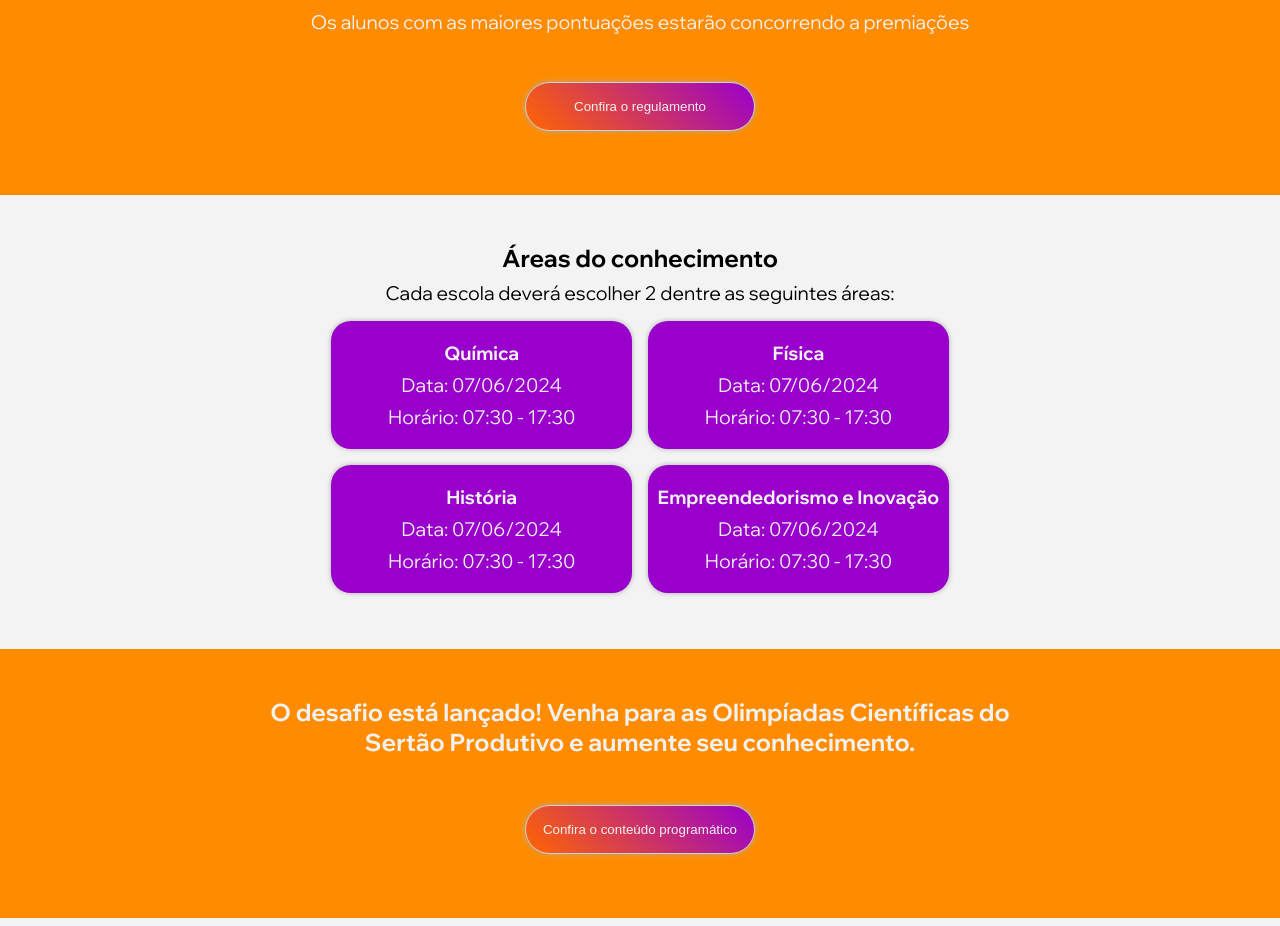
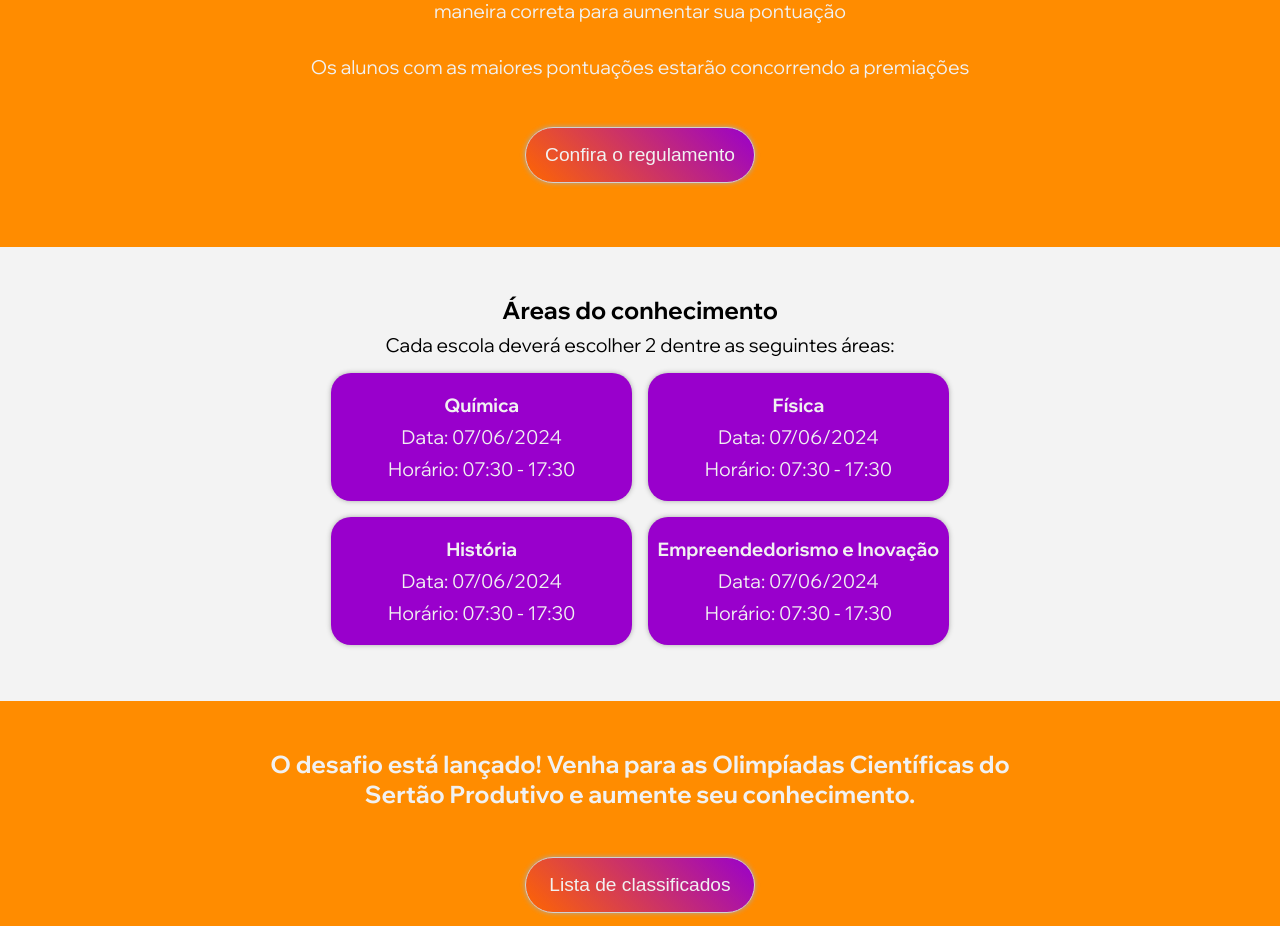
Before and after one commit to pedroluca/olimpiadas-cientificas, a React (Vite) app: page / in a window 1280 px wide. Shown: the part 1871-2797 px from the top of the page. Built offline with nearby package versions, Linux system fonts and the light colour scheme; no server answers.

Commit message:
feat: add classified students list to the home page, fix BotaoPrincipal font size

```diff
--- a/src/components/BotaoPrincipal/styles.css
+++ b/src/components/BotaoPrincipal/styles.css
@@ -11,6 +11,7 @@
   box-shadow: 0px 0px 5px 0px #a9a9a9;
   transition: ease-in-out .5s;
   background: linear-gradient(45deg, rgba(255,102,0,1) 0%, rgba(153,0,204,1) 100%);
+  font-size: 1.2rem;
 }
 
 .btn-wd-md {
--- a/src/components/OlimpiadaCard/OlimpiadaCard.jsx
+++ b/src/components/OlimpiadaCard/OlimpiadaCard.jsx
@@ -44,43 +44,12 @@ export function OlimpiadaCard(props) {
     fetchData()
   },[props.id])
 
-  // const btnClick = () => {
-  //   const start = async () => {
-  //     let requisicao = {
-  //       method: 'POST',
-  //       headers: {
-  //         'Content-Type' : 'application/json',
-  //         'Authorization' : `Bearer ${localStorage.getItem('token')}`
-  //       },
-  //       body: JSON.stringify({
-  //         'usuario': JSON.parse(localStorage.getItem('user')).usuario,
-  //         'id_area': props.id
-  //       })
-  //     }
-
-  //     try {
-  //       setIsLoading(true)
-  //       const response = await fetch(`${import.meta.env.VITE_API_URL}/api/aluno/prova/iniciar_prova`, requisicao)
-  //       const data = await response.json()
-  //       if (!response.ok) {
-  //         let error = data.msg
-  //         throw new Error(`HTTP error! status: ${response.status} | error: ${error}`)
-  //       }
-  //     } catch (error) {
-  //       console.error('Houve um erro ao enviar a requisição:', error)
-  //     } finally {
-  //       setIsLoading(false)
-  //     }
-  //   }
-  //   start()
-  //   navigate(`/aluno/olimpiada/${props.id}`)
-  // }
-
   return (
     <div className={"olimpiada " + props.classe}>
       <h3>{props.area}</h3>
       <p>Data: 07/06/2024</p>
       <p>Horário: 07:30 - 17:30</p>
+      { props.isCompleted && <h3>Resultado:000/100 </h3>}
       { props.isAluno && <BotaoPrincipal classe='disabled btn-md-olimpiada' disabled={true}>{ isLoading ? <div className="spinner"></div> : 'Encerrado' }</BotaoPrincipal> }
     </div>
   )
@@ -91,4 +60,5 @@ OlimpiadaCard.propTypes = {
   id: PropTypes.string,
   classe: PropTypes.string,
   isAluno: PropTypes.bool,
+  isCompleted: PropTypes.bool
 }
--- a/src/pages/Home/Home.jsx
+++ b/src/pages/Home/Home.jsx
@@ -8,24 +8,11 @@ import { Footer } from '../../components/Footer/Footer'
 import { BotaoPrincipal } from '../../components/BotaoPrincipal/BotaoPrincipal'
 import { OlimpiadaCard } from '../../components/OlimpiadaCard/OlimpiadaCard'
 import { ChevronsDown } from 'lucide-react'
-import { Atom, Magnet, BookMarked, LineChart } from 'lucide-react'
 
 export function Home() {
-  const openPDF = (e) => {
-    e.preventDefault()
+  const openPDF = (fileUrl) => {
     let link = document.createElement('a')
-    link.href = './assets/files/regulamento-ofc.pdf'
-    link.target = '_blank'
-    link.rel = 'noopener noreferrer'
-    document.body.appendChild(link)
-    link.click()
-    document.body.removeChild(link)
-  }
-
-  const openPDF2 = (e) => {
-    e.preventDefault()
-    let link = document.createElement('a')
-    link.href = './assets/files/conteudo_programatico.pdf'
+    link.href = `./assets/files/${fileUrl}`
     link.target = '_blank'
     link.rel = 'noopener noreferrer'
     document.body.appendChild(link)
@@ -36,11 +23,12 @@ export function Home() {
   return (
     <div className='container'>
       <section className='sessao-img'>
-        <img src={ImgBack} alt="Logo do evento I Olimpíadas Científicas" />
+        <img src={ImgBack} alt="Logo do evento I Olimpíadas Científicas, contendo fundo branco, um desenho de um cérebro e o nome do evento nas cores tema." />
         <ChevronsDown className='icone-home' />
       </section>
       <section className="container sessao-texto primeira-sessao">
-        <BotaoPrincipal type="button" classe="btn-wd-md" btnClick={openPDF2}>Confira o conteúdo programático</BotaoPrincipal>
+        <h2>Saiu a lista de classificados para a 2ª fase!! Confira no link abaixo:</h2>
+        <BotaoPrincipal type="button" classe="btn-wd-md" btnClick={() => openPDF('lista-classificados.pdf')}>Lista de classificados</BotaoPrincipal>
         <h2>O que são as Olimpíadas Científicas do Sertão Produtivo?</h2>
         <p>As Olimpíadas Científicas do Sertão Produtivo - na Trilha da Ciência, trata- se de um projeto de extensão vinculado ao Instituto Federal de Ciência e Tecnologia Baiano - IF Baiano Campus Guanambi, aprovado junto a Chamada CNPq/MCTI nº 03/2023 - Olimpíadas Científicas, que incluirá ações que irão reunir trabalhos de natureza científica, em geral, que serão desenvolvidos por jovens estudantes do ensino médio e  técnico, nas mais diversas áreas do conhecimento, sob a orientação de professores responsáveis nas suas referidas escolas presentes no do Território Sertão Produtivo.</p>
         <h2>Quem pode se inscrever?</h2>
@@ -56,29 +44,21 @@ export function Home() {
         <p>Se você é estudante, converse com o representante da sua escola e apresente a proposta, peça para se inscrever no evento e participar</p>
         <p>Depois de inscrito, estude bastante e nos dias das provas, responda as perguntas de maneira correta para aumentar sua pontuação</p>
         <p>Os alunos com as maiores pontuações estarão concorrendo a premiações</p>
-        <BotaoPrincipal type="button" classe="btn-wd-md" btnClick={openPDF}>Confira o regulamento</BotaoPrincipal>
+        <BotaoPrincipal type="button" classe="btn-wd-md" btnClick={() => openPDF('regulamento-ofc.pdf')}>Confira o regulamento</BotaoPrincipal>
       </section>
       <section className="container sessao-texto">
         <h2>Áreas do conhecimento</h2>
         <p>Cada escola deverá escolher 2 dentre as seguintes áreas:</p>
         <div className="olimp-container olimp-container-desktop">
-          <OlimpiadaCard area="Química">
-            <Atom className='olimp-img' loading="lazy" />
-          </OlimpiadaCard>
-          <OlimpiadaCard area="Física">
-            <Magnet className='olimp-img' loading="lazy" />
-          </OlimpiadaCard>
-          <OlimpiadaCard area="História">
-            <BookMarked className='olimp-img' loading="lazy" />
-          </OlimpiadaCard>
-          <OlimpiadaCard area="Empreendedorismo e Inovação">
-            <LineChart className='olimp-img' loading="lazy" />
-          </OlimpiadaCard>
+          <OlimpiadaCard area="Química" />
+          <OlimpiadaCard area="Física" />
+          <OlimpiadaCard area="História" />
+          <OlimpiadaCard area="Empreendedorismo e Inovação" />
         </div>
       </section>
       <section className="container sessao-texto sessao-bg">
         <h2>O desafio está lançado! Venha para as Olimpíadas Científicas do Sertão Produtivo e aumente seu conhecimento.</h2>
-        <BotaoPrincipal type="button" classe="btn-wd-md" btnClick={openPDF2}>Confira o conteúdo programático</BotaoPrincipal>
+        <BotaoPrincipal type="button" classe="btn-wd-md" btnClick={() => openPDF('lista-classificados.pdf')}>Lista de classificados</BotaoPrincipal>
       </section>
       <section className="container sessao-texto">
         <h2>Premiação</h2>
```
Also changed, not shown: 2 other files (tests, documents, lock files or other folders).
